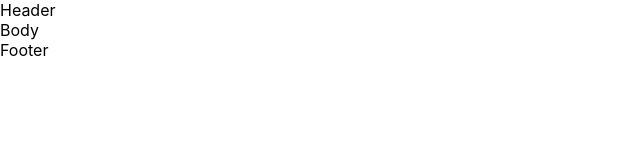
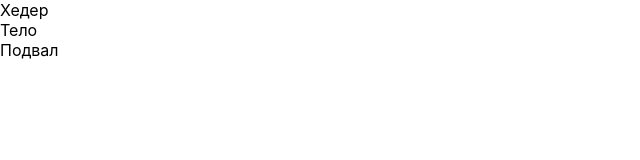
Before and after one commit to Metodist/itincubator, a React (Create React App) app in the folder microtasks/: page / in a window 1280 px wide. Shown: the top 160 px of the page, without its empty margins (0-640 px from the left). Built offline with nearby package versions, Linux system fonts and the light colour scheme.

Commit message:
passed 01 lesson

```diff
--- a/microtasks/src/App.tsx
+++ b/microtasks/src/App.tsx
@@ -7,9 +7,9 @@ import {Footer} from "./site/Footer";
 function App() {
     return (
         <>
-            <Header/>
-            <Body/>
-            <Footer/>
+            <Header title={'Хедер'}/>
+            <Body titleForBody={'Тело'}/>
+            <Footer titleFooter={'Подвал'}/>
         </>
     );
 }
--- a/microtasks/src/site/Body.tsx
+++ b/microtasks/src/site/Body.tsx
@@ -1,7 +1,12 @@
 import React from "react";
 
-export const Body = () =>{
+
+type BodyPropsType={
+    titleForBody: string
+}
+
+export const Body = (props: BodyPropsType) =>{
     return(
-        <div>Body</div>
+        <div>{props.titleForBody}</div>
     )
 }
--- a/microtasks/src/site/Footer.tsx
+++ b/microtasks/src/site/Footer.tsx
@@ -1,7 +1,11 @@
 import React from "react";
 
-export const Footer = () =>{
+type FooterPropsType={
+    titleFooter: string
+}
+
+export const Footer = (props: FooterPropsType) =>{
     return(
-        <div>Footer</div>
+        <div>{props.titleFooter}</div>
     )
 }
--- a/microtasks/src/site/Header.tsx
+++ b/microtasks/src/site/Header.tsx
@@ -1,7 +1,11 @@
 import React from "react";
 
-export const Header = () =>{
+type HeaderPropsType ={
+    title: string
+}
+
+export const Header = (props: HeaderPropsType) =>{
     return(
-        <div>Header</div>
+        <div>{props.title}</div>
     )
 }
```
